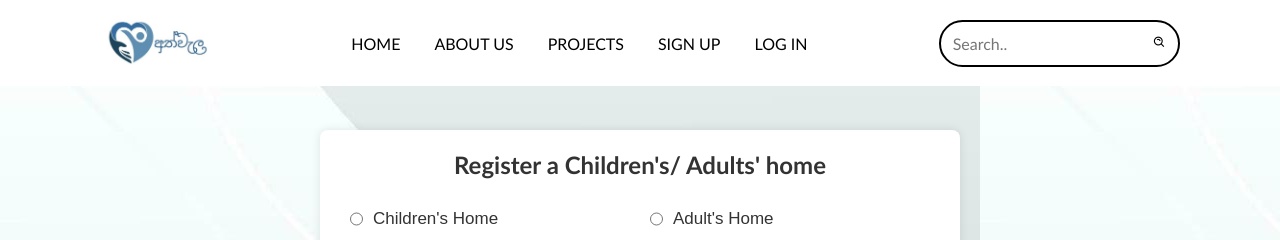
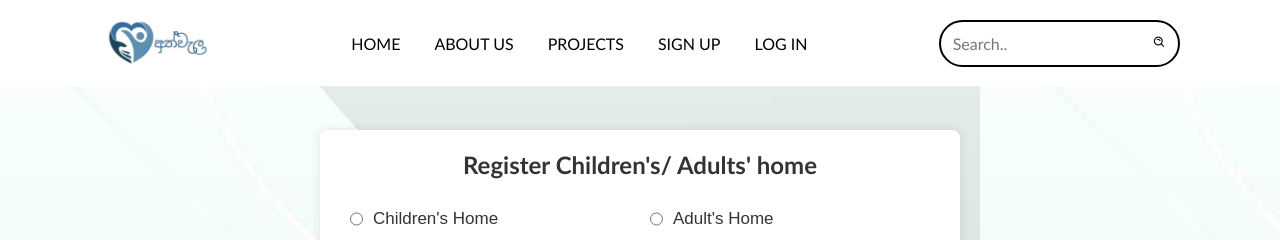
Before and after one commit to Ravindi123/athwela, a React (Create React App) app: page /homeRegistration in a window 1280 px wide. Shown: the top 240 px of the page. Built offline with nearby package versions, Linux system fonts and the light colour scheme.

Commit message:
justchecking

```diff
--- a/src/pages/homeRegistration.js
+++ b/src/pages/homeRegistration.js
@@ -4,7 +4,7 @@ import styles from '../styles/homeRegistration.module.css';
 const HomeRegistration = () => {
     return (
         <section className={styles.form_container}>
-            <h2>Register a Children's/ Adults' home</h2>
+            <h2>Register  Children's/ Adults' home</h2>
 
 
             <form>
```
